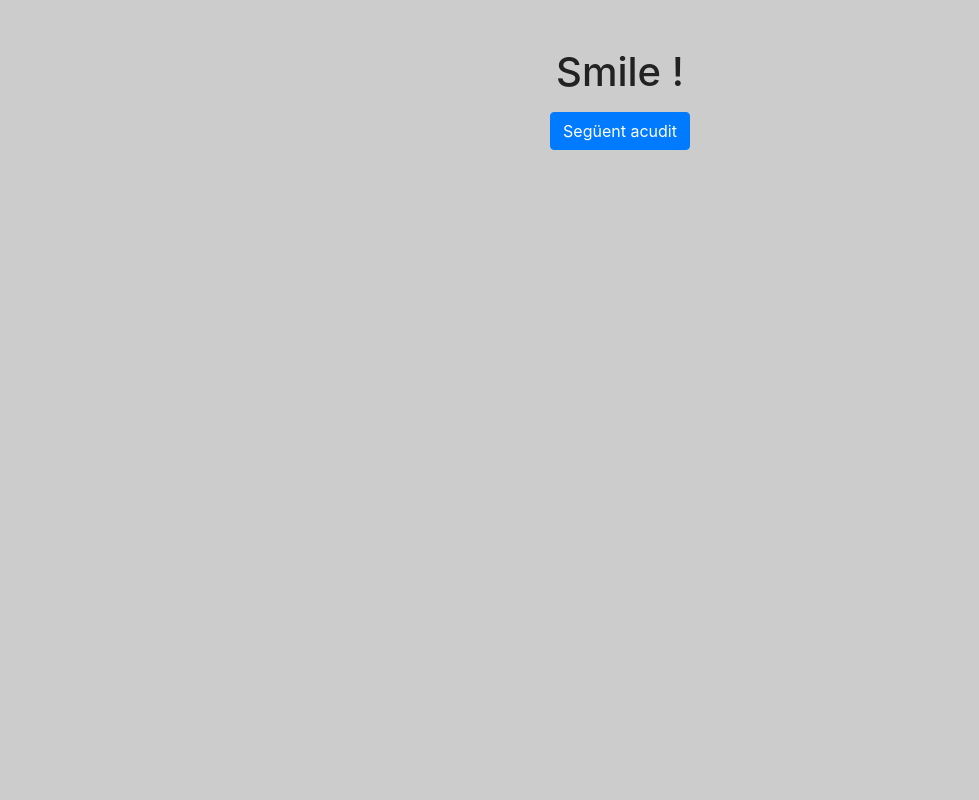
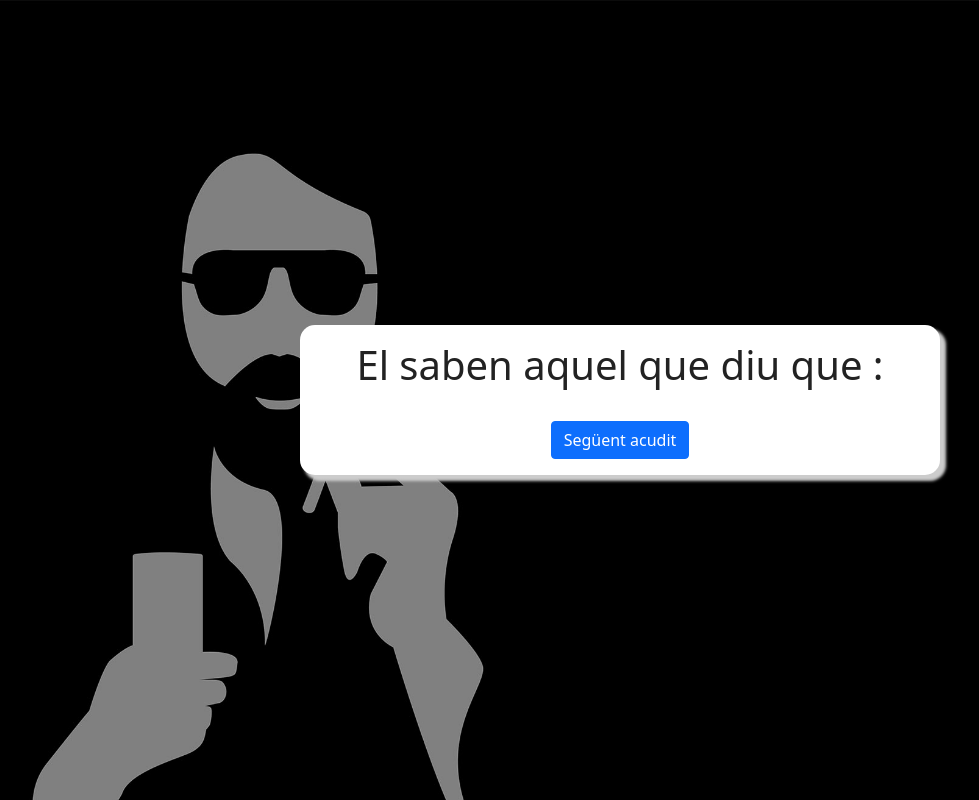
Before and after one commit to serto/sprint5_typescript_apirest, a plain HTML site: page src/index.html in a window 1280 px wide. Shown: the whole page, without its empty margins (20-999 px from the left). Drawn offline with nearby package versions, Linux system fonts and the light colour scheme.

Commit message:
sol exercici 2

```diff
--- a/dist/index.js
+++ b/dist/index.js
@@ -10,8 +10,12 @@ export function getAJoke() {
         .then(function (response) { return response.json(); })
         .then(function (joke) {
         var divJoke = document.getElementById("joke");
+        if (divJoke === null || divJoke === void 0 ? void 0 : divJoke.hasChildNodes()) {
+            divJoke.innerHTML = " ";
+        }
         var p = document.createElement("p");
         p.textContent = joke.joke;
+        p.setAttribute('id', 'jokeFetch');
         divJoke === null || divJoke === void 0 ? void 0 : divJoke.appendChild(p);
     });
 }
--- a/src/index.html
+++ b/src/index.html
@@ -5,18 +5,18 @@
     <meta charset="UTF-8">
     <title>Sprint 5 Typescript - Jokes</title>
     <!-- bootstrap -->
-    <link rel="stylesheet" href="https://stackpath.bootstrapcdn.com/bootstrap/4.3.1/css/bootstrap.min.css" integrity="sha384-ggOyR0iXCbMQv3Xipma34MD+dH/1fQ784/j6cY/iJTQUOhcWr7x9JvoRxT2MZw1T" crossorigin="anonymous">
+    <link href="https://cdn.jsdelivr.net/npm/bootstrap@5.1.3/dist/css/bootstrap.min.css" rel="stylesheet" integrity="sha384-1BmE4kWBq78iYhFldvKuhfTAU6auU8tT94WrHftjDbrCEXSU1oBoqyl2QvZ6jIW3" crossorigin="anonymous">
     <link rel="stylesheet" href="../dist/styles/styles.css">
 
 </head>
 
 <body>
 
-    <div class="container-fluid">
-        <div class="row justify-content-center pt-5 pb-5">
-            <div class="col-8 col-md-6 text-center">
+    <div class="container-fluid jokes__back">
+        <div class="row justify-content-center pt-5 pb-5 h-100 align-items-center">
+            <div class="col-8 col-md-6 text-center p-3 jokes__jokeBox">
 
-                <h1>Smile !</h1>
+                <h1 class="pb-3">El saben aquel que diu que :</h1>
 
                 <div id="joke">
 
--- a/src/scss/styles.scss
+++ b/src/scss/styles.scss
@@ -2,3 +2,17 @@ body {
     background-color: #ccc;
     color: #222;
 }
+
+.jokes {
+    &__back {
+        height: 100vh;
+        background-image: url('../images/back.jpg');
+        background-size: cover;
+    }
+    &__jokeBox {
+        background-color: #fff;
+        border-radius: 15px;
+        -webkit-box-shadow: 5px 5px 3px 1px #CCCCCC;
+        box-shadow: 5px 5px 3px 1px #CCCCCC;
+    }
+}
```
Also changed, not shown: dist/images/back.jpg (added), dist/styles/styles.css, 3 other files.
